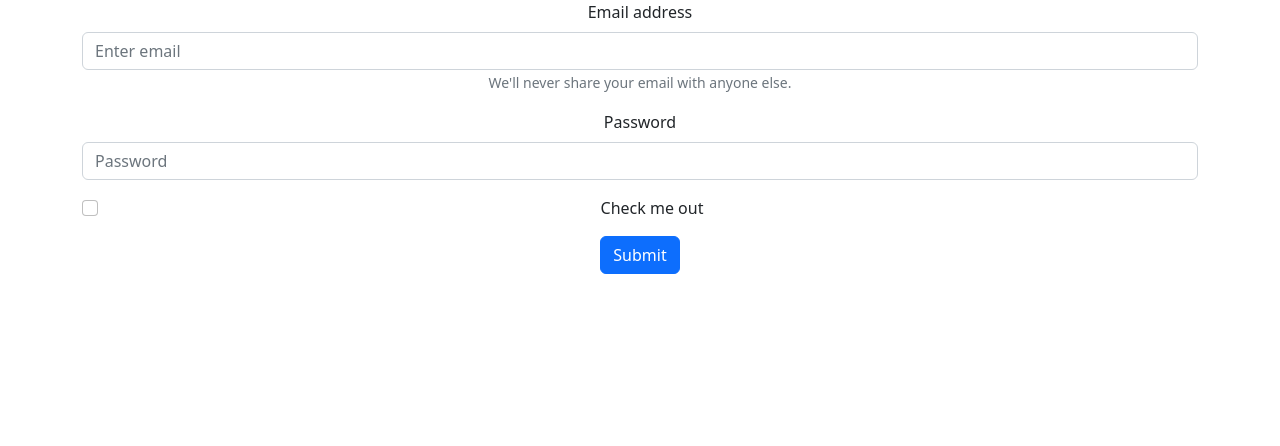
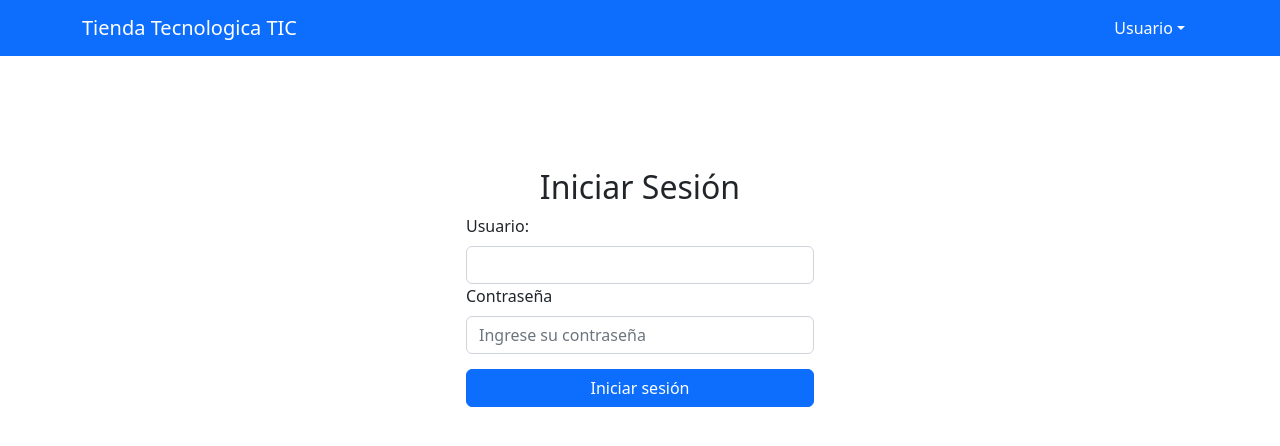
Before and after one commit to jonalexmor/tic_front, a React (Create React App) app: page / in a window 1280 px wide. Shown: the top 446 px of the page. Built offline with nearby package versions, Linux system fonts and the light colour scheme.

Commit message:
Actualización Front 30/10/2022

```diff
--- a/package.json
+++ b/package.json
@@ -3,6 +3,10 @@
   "version": "0.1.0",
   "private": true,
   "dependencies": {
+    "@fortawesome/fontawesome-svg-core": "^6.2.0",
+    "@fortawesome/free-regular-svg-icons": "^6.2.0",
+    "@fortawesome/free-solid-svg-icons": "^6.2.0",
+    "@fortawesome/react-fontawesome": "^0.2.0",
     "@testing-library/jest-dom": "^5.16.5",
     "@testing-library/react": "^13.4.0",
     "@testing-library/user-event": "^13.5.0",
--- a/src/App.js
+++ b/src/App.js
@@ -1,33 +1,16 @@
-import logo from './logo.svg';
-import { Form, Button, Container } from 'react-bootstrap';
-import './App.css';
-import 'bootstrap/dist/css/bootstrap.min.css';
+import { Container } from "react-bootstrap";
+import "./App.css";
+import "bootstrap/dist/css/bootstrap.min.css";
+import Login from "./components/login/login";
+import Menu from "./components/navbar/navbar";
 
 function App() {
   return (
     <div className="App">
+      <Menu />
       <Container>
-      <Form>
-      <Form.Group className="mb-3" controlId="formBasicEmail">
-        <Form.Label>Email address</Form.Label>
-        <Form.Control type="email" placeholder="Enter email" />
-        <Form.Text className="text-muted">
-          We'll never share your email with anyone else.
-        </Form.Text>
-      </Form.Group>
-
-      <Form.Group className="mb-3" controlId="formBasicPassword">
-        <Form.Label>Password</Form.Label>
-        <Form.Control type="password" placeholder="Password" />
-      </Form.Group>
-      <Form.Group className="mb-3" controlId="formBasicCheckbox">
-        <Form.Check type="checkbox" label="Check me out" />
-      </Form.Group>
-      <Button variant="primary" type="submit">
-        Submit
-      </Button>
-    </Form>
-    </Container>
+        <Login />
+      </Container>
     </div>
   );
 }
--- /dev/null
+++ b/src/components/login/login.css
@@ -0,0 +1,17 @@
+#login-container {
+    margin-top: 10%;
+}
+#login-container h2,
+#login-container button,
+#login-container form
+ {
+    width: 100%;
+}
+#login-container button
+ {
+    margin-top: 15px;
+}
+#login-container .Form-Label
+ {
+    float: left;
+}
--- /dev/null
+++ b/src/components/login/login.js
@@ -0,0 +1,67 @@
+import React from "react";
+import { Container, Form, Button, Row, Col } from "react-bootstrap";
+import "./login.css";
+
+export default class login extends React.Component {
+  constructor(props) {
+    super(props);
+    this.state = {
+      usuario: "",
+      pass: "",
+    };
+  }
+  iniciarSesion() {
+    alert(`usuario: ${this.state.usuario} - password: ${this.state.pass}`);
+  }
+  render() {
+    return (
+      <Container id="login-container">
+        <Row>
+          <Col>
+            <Row>
+              <h2>Iniciar Sesión</h2>
+            </Row>
+            <Row>
+              <Col
+                sm="12"
+                xs="12"
+                md={{ span: 4, offset: 4 }}
+                lg={{ span: 4, offset: 4 }}
+                xl={{ span: 4, offset: 4 }}
+              >
+                <Form>
+                  <Form.Group>
+                    <Form.Label className="Form-Label">Usuario:</Form.Label>
+                    <Form.Control
+                      onChange={(e) =>
+                        this.setState({ usuario: e.target.value })
+                      }
+                    />
+                  </Form.Group>
+
+                  <Form.Group>
+                    <Form.Label className="Form-Label">Contraseña</Form.Label>
+                    <Form.Control
+                      type="password"
+                      placeholder="Ingrese su contraseña"
+                      onChange={(e) => this.setState({ pass: e.target.value })}
+                    />
+                  </Form.Group>
+
+                  <Button
+                    variant="primary"
+                    onClick={() => {
+                      this.iniciarSesion();
+                    }}
+                  >
+                    Iniciar sesión
+                  </Button>
+                </Form>
+              </Col>
+            </Row>
+          </Col>
+        </Row>
+      </Container>
+    );
+  }
+}
--- /dev/null
+++ b/src/components/navbar/navbar.js
@@ -0,0 +1,44 @@
+import React from "react";
+import {
+  Navbar,
+  Container,
+  Nav,
+  DropdownButton,
+  Dropdown,
+} from "react-bootstrap";
+import { FontAwesomeIcon } from "@fortawesome/react-fontawesome";
+import { faUserCircle } from "@fortawesome/free-solid-svg-icons";
+
+import "./navbar.css";
+
+export default class menu extends React.Component {
+  constructor(props) {
+    super(props);
+    this.state = {};
+  }
+  state = {};
+  render() {
+    return (
+      <Navbar id="navbar" bg="primary" expand="lg" variant="dark">
+        <Container>
+          <Navbar.Brand href="#home">Tienda Tecnologica TIC</Navbar.Brand>
+          <Navbar.Toggle aria-controls="basic-navbar-nav" />
+          <Navbar.Collapse id="basic-navbar-nav">
+            <Nav className="me-auto">
+              {/*<Nav.Link href="#home">Home</Nav.Link>
+              <Nav.Link href="#link">Link</Nav.Link>*/}
+            </Nav>
+            <DropdownButton id="dropdown-basic-button" title="Usuario">
+              <Dropdown.Header>
+                <FontAwesomeIcon icon={faUserCircle} />
+              </Dropdown.Header>
+              <Dropdown.Item href="#/action-1">Cerrar sesión</Dropdown.Item>
+              {/*<Dropdown.Item href="#/action-2">Another action</Dropdown.Item>
+              <Dropdown.Item href="#/action-3">Something else</Dropdown.Item>*/}
+            </DropdownButton>
+          </Navbar.Collapse>
+        </Container>
+      </Navbar>
+    );
+  }
+}
```
Also changed, not shown: src/components/navbar/navbar.css (added), 1 other file (tests, documents, lock files or other folders).
